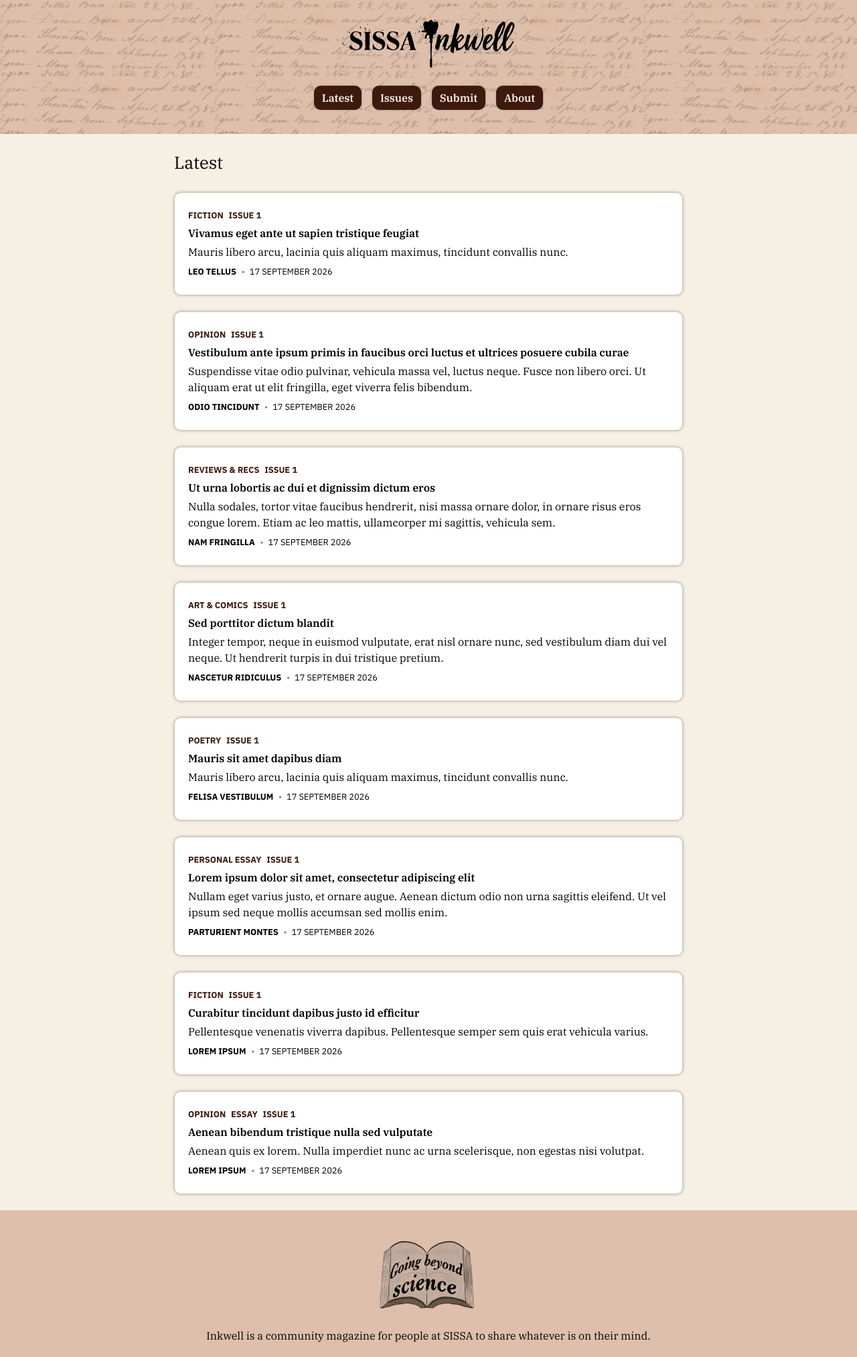
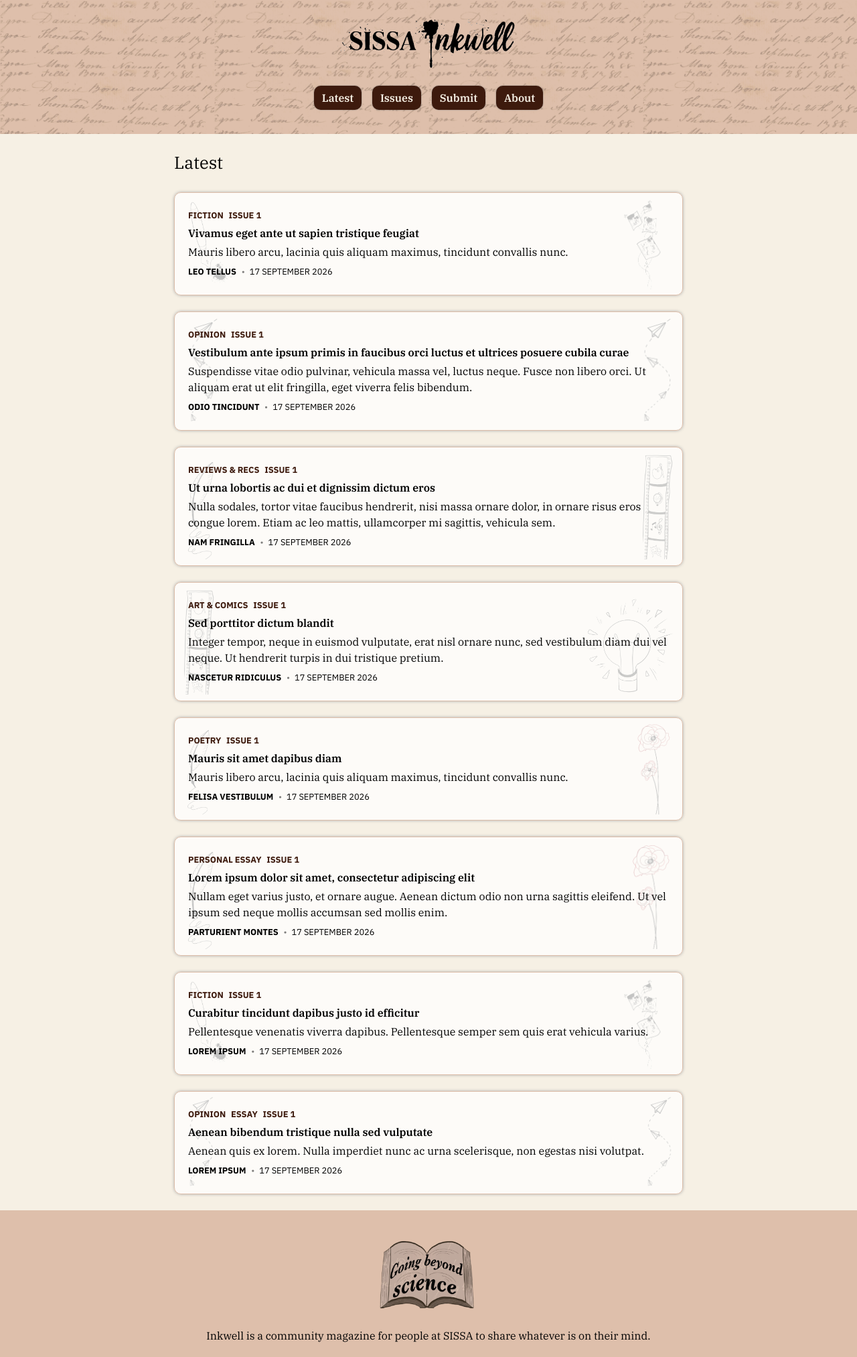
Before and after one commit to 11DE784A/InkwellWebsite, a Jekyll site: the page built from index.markdown, in a window 1280 px wide. Shown: the whole page at 67% size. Built offline with Jekyll 4.4.1, drawn with Linux system fonts in a browser that asks for light colours.

Commit message:
new design: sketches on cards

```diff
--- a/assets/styles.css
+++ b/assets/styles.css
@@ -11,6 +11,8 @@
 
   --white: #fff;
   --black: #000;
+
+  --white-75: rgba(255, 255, 255, 0.75);
 
   --grey-ee: #eee;
   --grey-df: #dfdfdf;
@@ -161,7 +163,8 @@ h4 {
 }
 
 section {
-  background: var(--white);
+  background: var(--white-75);
+  background-blend-mode: lighten;
   border: 1px solid var(--chocolate-brown);
   border-radius: var(--box-radius);
   box-shadow: 0 0 0.4rem var(--grey-aa);
@@ -179,6 +182,38 @@ section > * {
 section h2 {
   font-size: var(--base-font-size);
   font-weight: bold;
+}
+
+.card {
+  background-position: 2% 50%, 98% 50%;
+  background-repeat: no-repeat;
+  background-size: auto 90%;
+}
+
+.art-comics {
+  background-image: url("/assets/images/sketch4.png"),
+                    url("/assets/images/sketch3.png");
+}
+
+.fiction {
+  background-image: url("/assets/images/sketch2.png"),
+                    url("/assets/images/sketch1.png");
+}
+
+.opinion {
+  background-image: url("/assets/images/sketch7.png"),
+                    url("/assets/images/sketch7.png");
+}
+
+.personalessay,
+.poetry {
+  background-image: url("/assets/images/sketch6.png"),
+                    url("/assets/images/sketch5.png");
+}
+
+.reviews-recs {
+  background-image: url("/assets/images/sketch6.png"),
+                    url("/assets/images/sketch4.png");
 }
 
 .author,
--- a/index.markdown
+++ b/index.markdown
@@ -6,7 +6,9 @@ title: SISSA Inkwell
 <h1>Latest</h1>
 
 {% for post in site.posts %}
-<section>
+<section class="{% for tag in post.tags %}
+                  {{ tag | downcase | replace: ' ', '' | replace: '&', '-' }}
+                {% endfor %} card">
   <div>
     {% for tag in post.tags %} <span class="tag">{{ tag }}</span> {% endfor %}
     {% if post.category %} <span class="tag">Issue {{ post.category }}</span> {% endif %}
```
Also changed, not shown: assets/images/sketch1.png (added), assets/images/sketch2.png (added), assets/images/sketch3.png (added), assets/images/sketch4.png (added), assets/images/sketch5.png (added), assets/images/sketch6.png (added), assets/images/sketch7.png (added).
